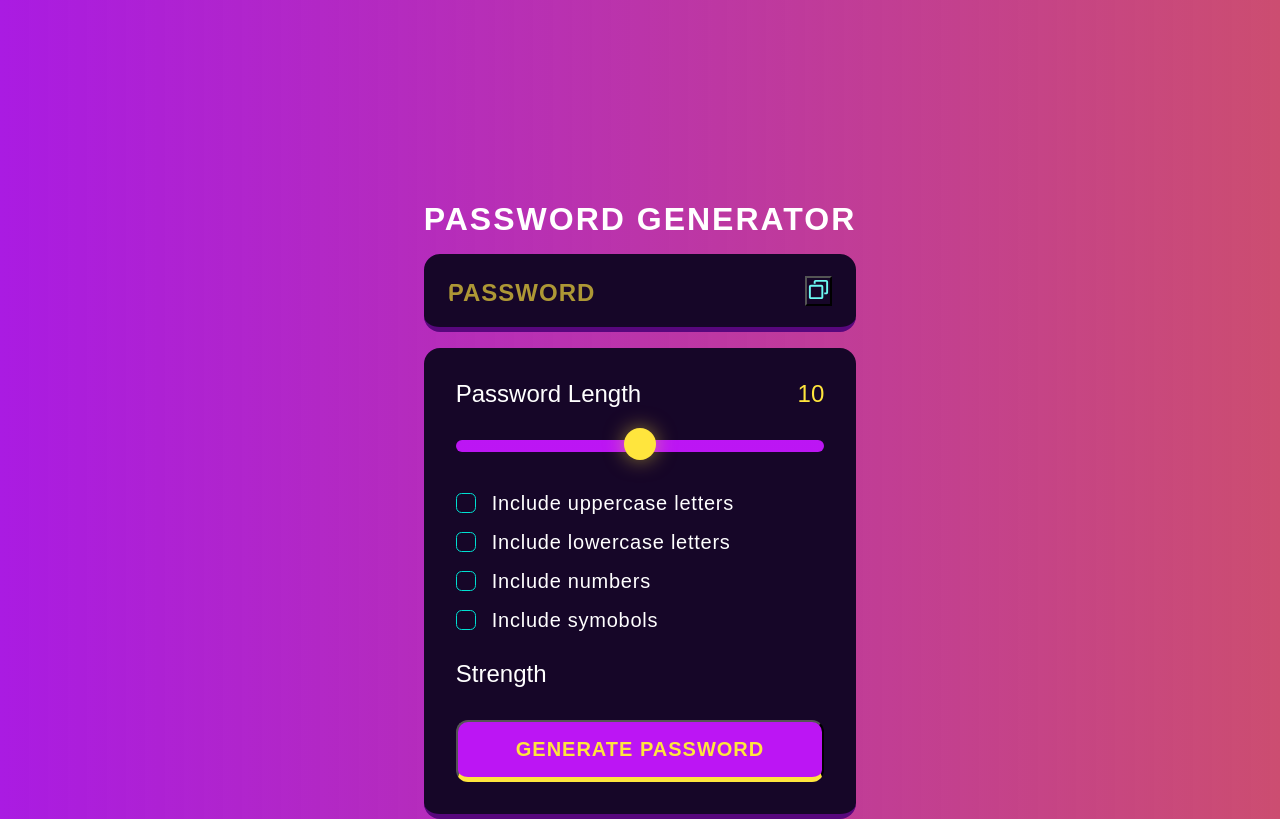
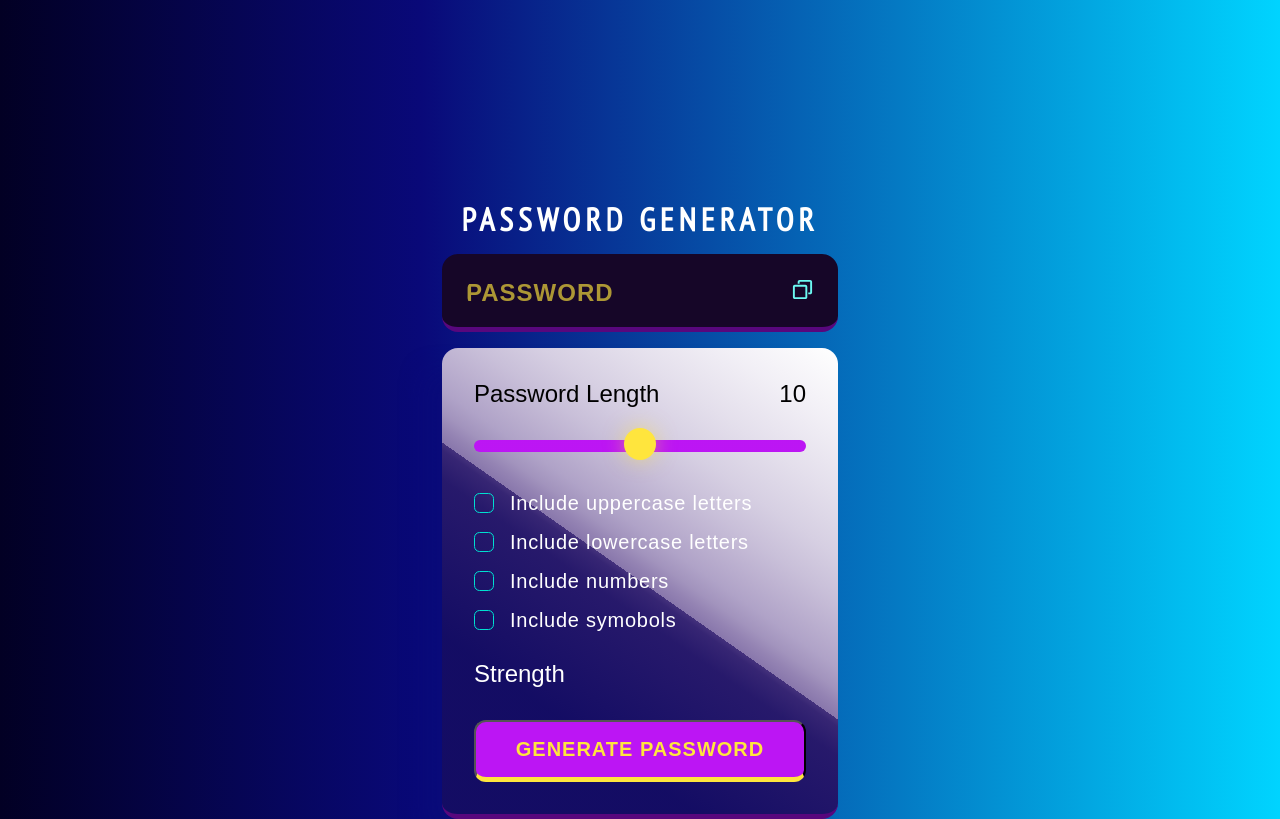
Before and after one commit to rahuldas200/password-generater, a plain HTML site: page index.html in a window 1280 px wide. Drawn offline with Linux system fonts and the light colour scheme; a web font is replaced by a local one.

Commit message:
Design Change

```diff
--- a/style.css
+++ b/style.css
@@ -1,3 +1,4 @@
+@import url('https://fonts.googleapis.com/css2?family=Dongle:wght@300&family=PT+Sans+Narrow&display=swap');
 *,
 *::before,
 *::after {
@@ -5,6 +6,7 @@
     padding: 0;
     box-sizing: border-box;
     font-family: 'League Spartan', sans-serif;
+
 }
 
 
@@ -30,7 +32,8 @@ body{
    height: 100vh;
    width: 100vw;
    font-family:'Lucida Sans', 'Lucida Sans Regular', 'Lucida Grande', 'Lucida Sans Unicode', Geneva, Verdana, sans-serif;
-   background-image: linear-gradient(to left, rgba(186, 15, 63, 0.742), rgb(170, 27, 226));
+   background: rgb(2,0,36);
+   background: linear-gradient(90deg, rgba(2,0,36,1) 0%, rgba(9,9,121,1) 33%, rgba(0,212,255,1) 100%);
    display: flex;
    flex-direction: column;
    justify-content: center;
@@ -43,11 +46,13 @@ body{
 
 }
 .conatiner h1{
+    font-family: 'PT Sans Narrow', sans-serif;
     color: var(--pl-white);
     text-transform: uppercase;
-    letter-spacing: 2px;
+    letter-spacing: 5px;
     text-align: center;
     line-height: 1.2;
+    margin-bottom: 10px;
 
 }
 
@@ -84,22 +89,49 @@ body{
     border-radius: 1rem;
 }
 .display-container button {
+
     position:absolute;
     top:50%;
     right:1.5rem;
     transform: translateY(-50%);
     background-color: var(--dk-violet);
     cursor: pointer;
+    border: none;
 
 
 
 }
 .input-container{
+    font-family: 'Dongle', sans-serif;
     width:100%;
-    background-color: var(--dk-violet);
+    background-image: linear-gradient(
+        35deg,
+        hsl(245deg 78% 22%) 24%,
+        hsl(250deg 62% 26%) 45%,
+        hsl(253deg 51% 30%) 49%,
+        hsl(255deg 43% 34%) 50%,
+        hsl(256deg 36% 39%) 50%,
+        hsl(258deg 30% 43%) 50%,
+        hsl(259deg 26% 48%) 50%,
+        hsl(259deg 24% 52%) 50%,
+        hsl(260deg 24% 57%) 50%,
+        hsl(261deg 24% 61%) 52%,
+        hsl(261deg 24% 66%) 54%,
+        hsl(261deg 25% 71%) 57%,
+        hsl(262deg 25% 75%) 61%,
+        hsl(262deg 25% 80%) 66%,
+        hsl(262deg 25% 85%) 72%,
+        hsl(263deg 25% 90%) 80%,
+        hsl(263deg 26% 95%) 89%,
+        hsl(0deg 0% 100%) 100%
+      );
     border-radius: 1rem;
     padding: 2rem;
+    margin-bottom: 10px;
     border-bottom: 0.35rem solid var(--lt-violet2);
+    -webkit-box-shadow: -22px 19px 23px -5px rgba(9,9,121,0.73);
+-moz-box-shadow: -22px 19px 23px -5px rgba(9,9,121,0.73);
+box-shadow: -22px 19px 23px -5px rgba(9,9,121,0.73);
 
 }
 .length-container{
@@ -108,11 +140,11 @@ body{
     align-items: center;
 }
 .length-container p:nth-child(1) {
-    color: var(--pl-white);
+    color: black;
     font-size: 1.5rem;
 }
 .length-container p:nth-child(2) {
-    color: var(--vb-yellow);
+    color:black;
     font-size: 1.5rem;
 }
 .strength-container{
```
